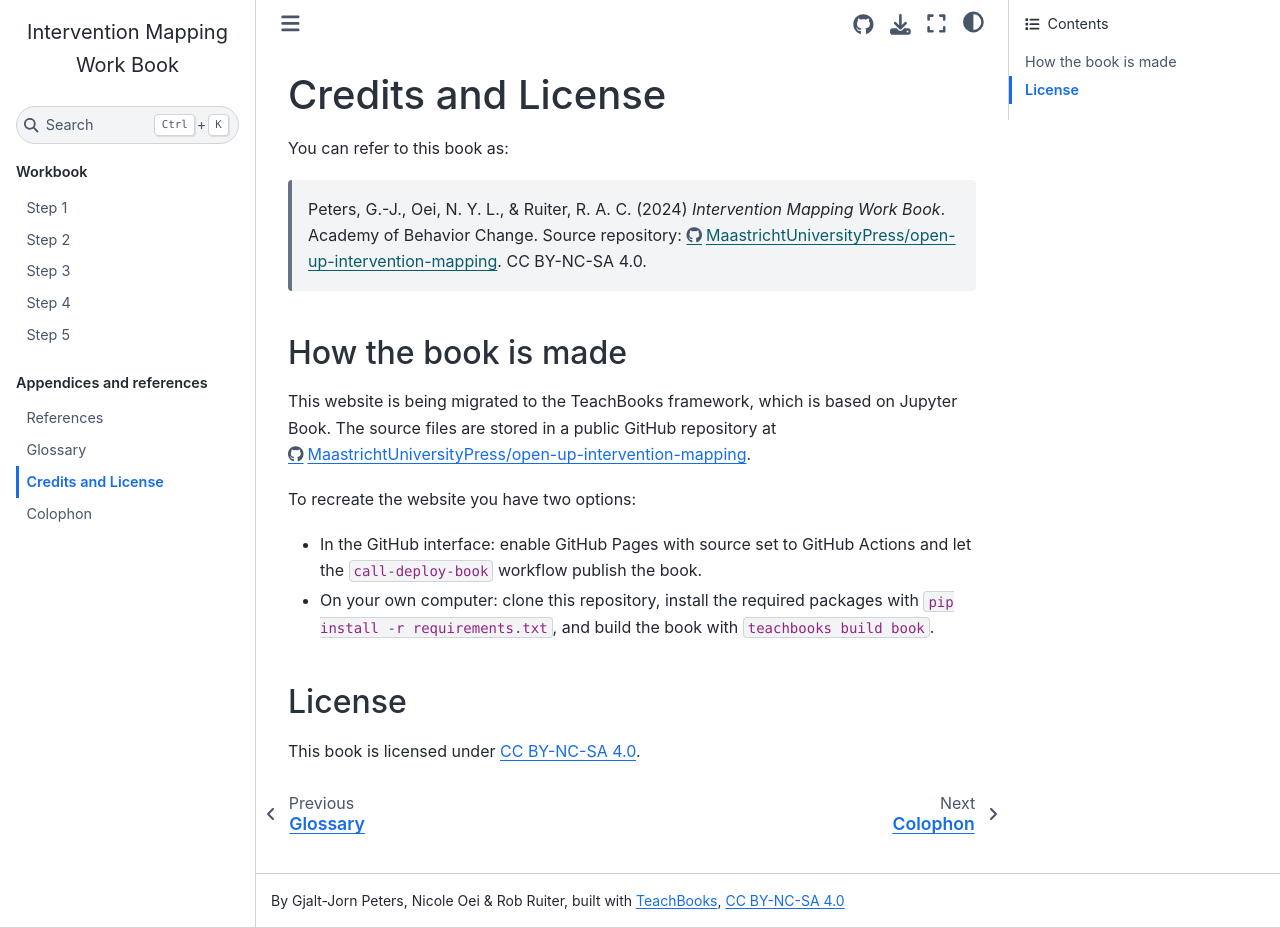
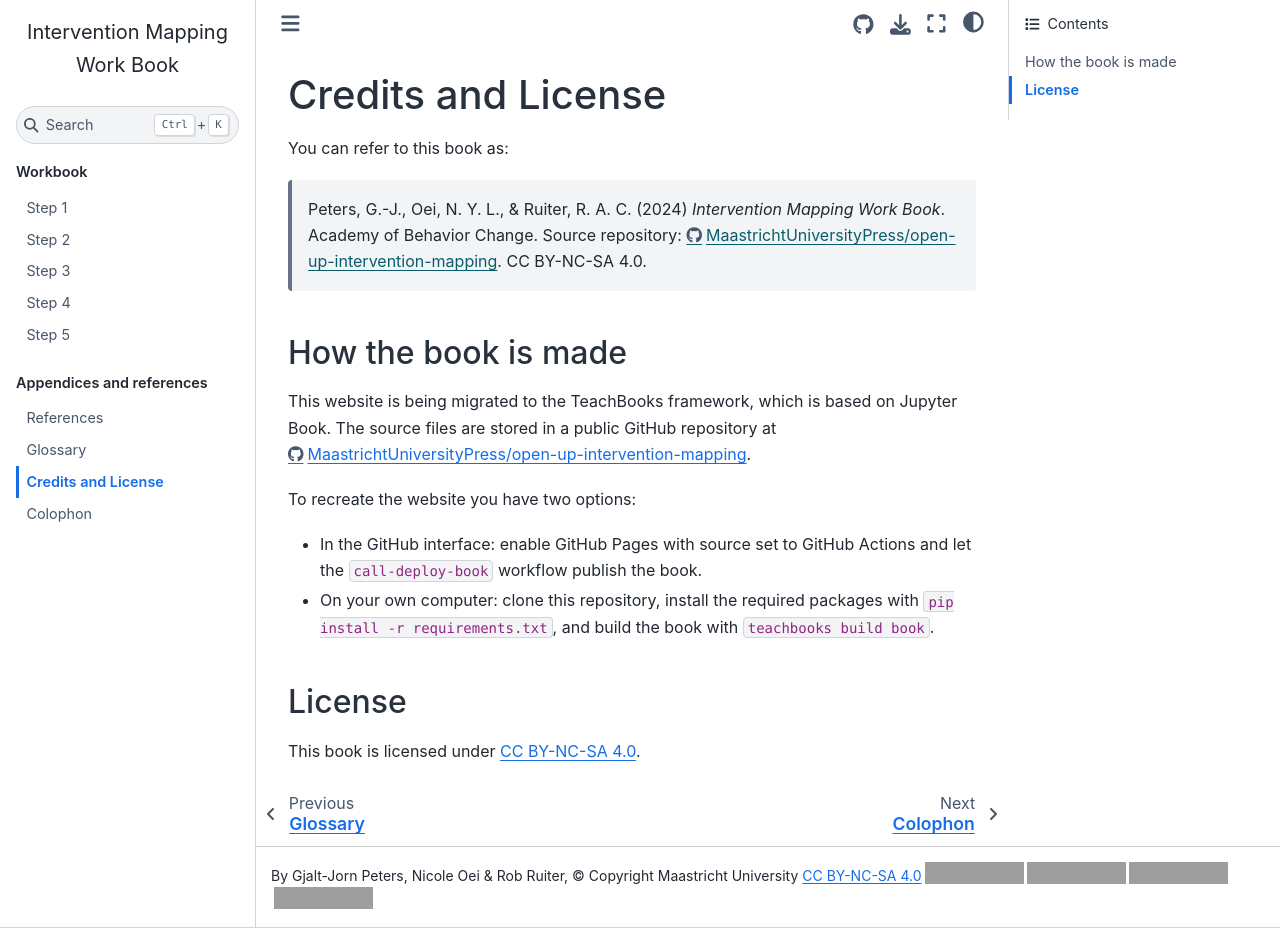
Before and after one commit to MaastrichtUniversityPress/open-up-intervention-mapping, a Jupyter Book: the page built from book/credits.md, in a window 1280 px wide and 928 px high. Built offline with Jupyter Book 1.0.4 settings and Sphinx 7.4.7 and the Sphinx Book theme 1.1.4, drawn with Linux system fonts in a browser that asks for light colours; grey boxes are pictures that could not be loaded.

Commit message:
Update author information and copyright notice

```diff
--- a/book/_config.yml
+++ b/book/_config.yml
@@ -1,5 +1,4 @@
-author: Gjalt-Jorn Peters, Nicole Oei & Rob Ruiter, built with <a href="https://teachbooks.io">TeachBooks</a>, <a href="https://creativecommons.org/licenses/by-nc-sa/4.0/" target="_blank" rel="license noopener noreferrer">CC BY-NC-SA 4.0</a>
-
+author: Gjalt-Jorn Peters, Nicole Oei & Rob Ruiter, © Copyright Maastricht University <a href="https://creativecommons.org/licenses/by-nc-sa/4.0/" target="_blank" rel="license noopener noreferrer">CC BY-NC-SA 4.0<img style="height:22px!important;margin-left:3px;vertical-align:text-bottom;" src="https://mirrors.creativecommons.org/presskit/icons/cc.svg" alt=""><img style="height:22px!important;margin-left:3px;vertical-align:text-bottom;" src="https://mirrors.creativecommons.org/presskit/icons/by.svg" alt=""><img style="height:22px!important;margin-left:3px;vertical-align:text-bottom;" src="https://mirrors.creativecommons.org/presskit/icons/nc.svg" alt=""><img style="height:22px!important;margin-left:3px;vertical-align:text-bottom;" src="https://mirrors.creativecommons.org/presskit/icons/sa.svg" alt=""></a>
 execute:
   execute_notebooks: "off"
 
```
